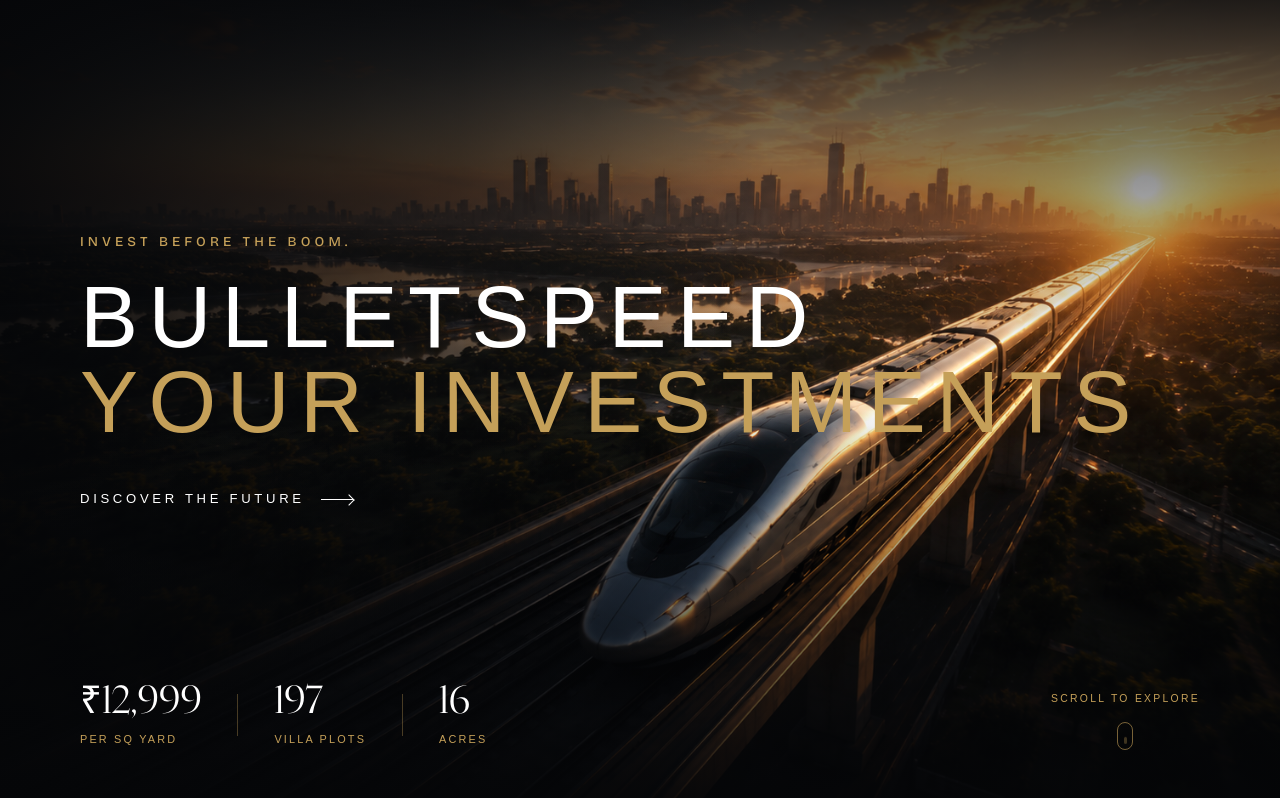
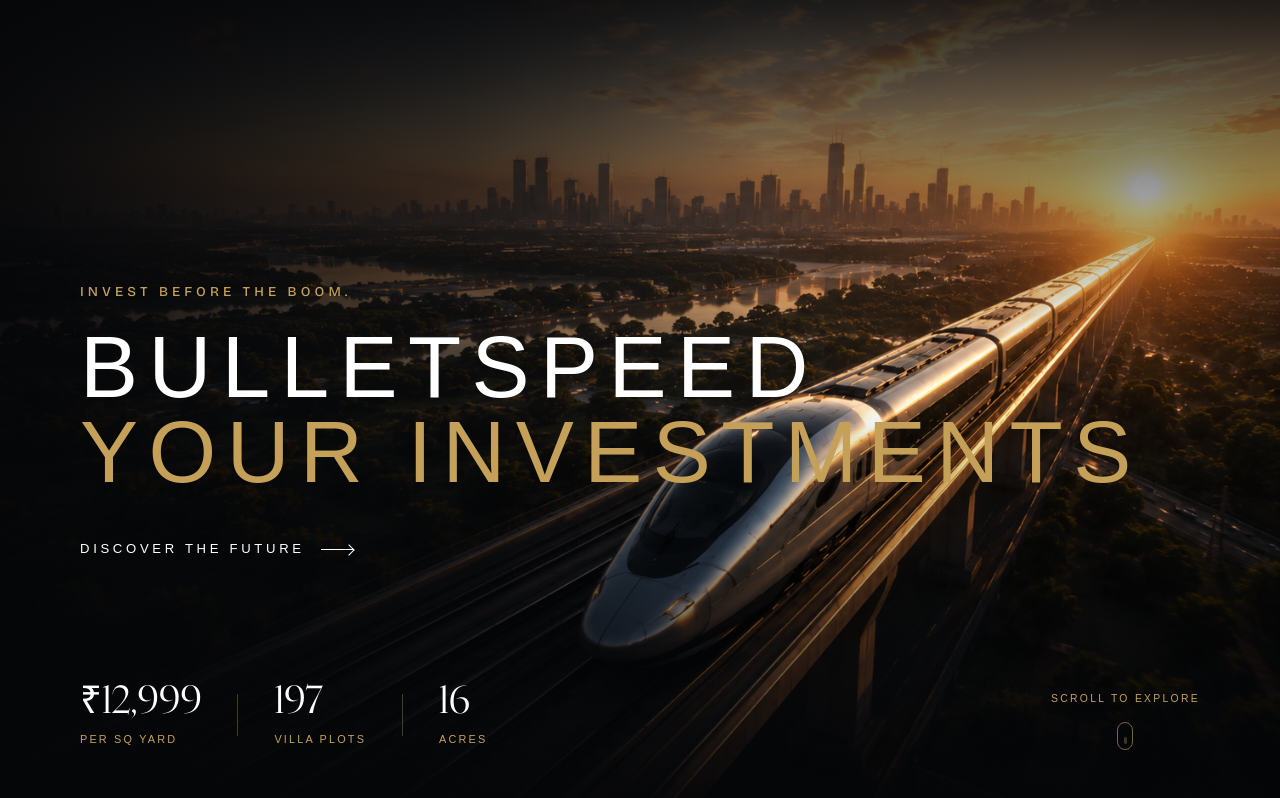
Before and after one commit to abhi963007/future-city, a React (Vite) app: page / in a window 1280 px wide. Shown: the top 798 px of the page. Built offline with nearby package versions, Linux system fonts and the light colour scheme; a web font is replaced by a local one.

Commit message:
Shift Hero main content block lower on screen for balanced vertical placement

```diff
--- a/src/styles/hero-redesign.css
+++ b/src/styles/hero-redesign.css
@@ -114,7 +114,8 @@
   z-index: 2;
   margin-top: auto;
   margin-bottom: auto;
-  max-width: 900px;
+  transform: translateY(50px);
+  max-width: 950px;
 }
 
 .hero-cinematic-kicker {
```
